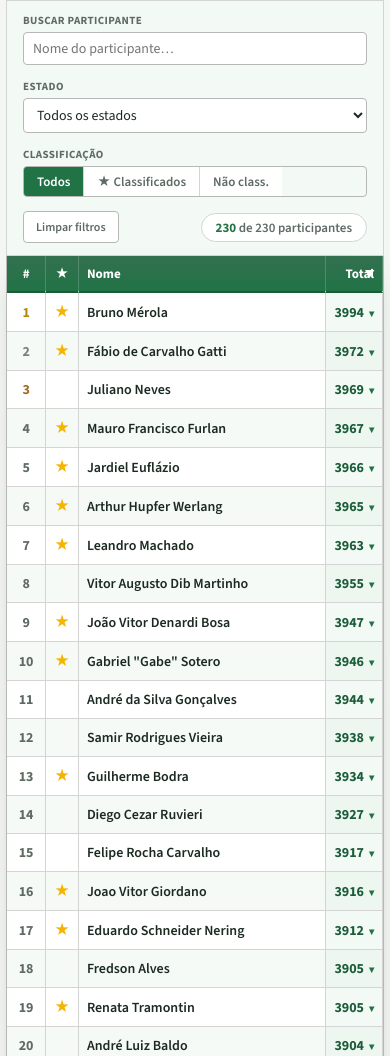
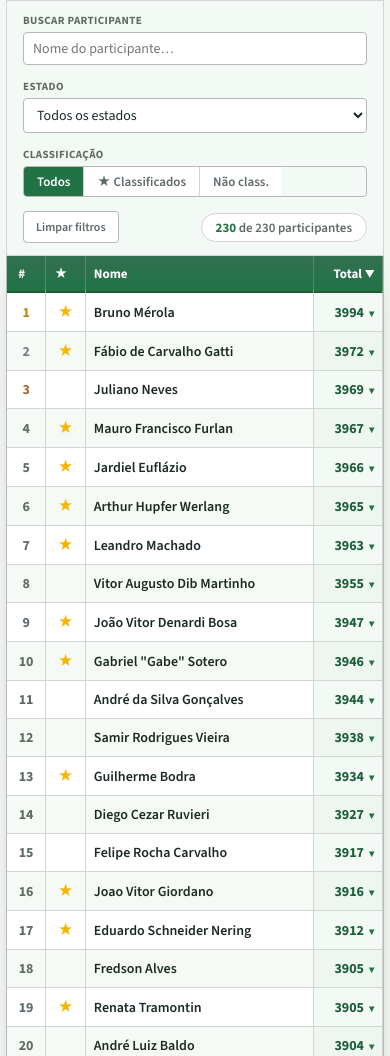
Before and after one commit to gabriellsotero/excel-esports-br-ranking-non-official, a plain HTML site: page index.html in a window 390 px wide. Shown: the part 1177-2233 px from the top of the page. Drawn offline with nearby package versions, Linux system fonts and the light colour scheme.

Commit message:
style(table): fix sort arrow overlap and center Total header

```diff
--- a/styles.css
+++ b/styles.css
@@ -141,7 +141,7 @@
     position:sticky;top:0;z-index:3;
     background:linear-gradient(180deg,var(--header-band),var(--excel-green));
     color:#fff;font-weight:700;text-align:right;font-size:14px;
-    padding:10px 11px;border-right:1px solid rgba(255,255,255,.18);
+    padding:10px 20px 10px 11px;border-right:1px solid rgba(255,255,255,.18);
     border-bottom:2px solid var(--excel-green-dark);
     cursor:pointer;user-select:none;
   }
@@ -170,6 +170,7 @@
   .pos.top1{color:#b8860b}.pos.top2{color:#7d7d7d}.pos.top3{color:#a06a2c}
   .star{color:var(--gold);font-size:15px}
   .dash{color:#c2c2c2}
+  thead th.col-total{text-align:center;padding-left:20px;padding-right:20px}
   tbody td.col-metric{background:var(--excel-green-lighter)}
   tbody tr.row-alt td.col-metric{background:#eef6f0}
   .strong{font-weight:700;color:var(--excel-green-dark)}
@@ -213,7 +214,7 @@
     .col-total{cursor:pointer}
     .col-total .tap-caret{display:inline-block}
     .col-total.expanded .tap-caret{transform:rotate(180deg)}
-    thead th{font-size:13px;padding:9px 8px}
+    thead th{font-size:13px;padding:9px 17px 9px 8px}
     tbody td{padding:9px 8px}
     table{font-size:14px}
     .name{white-space:normal;min-width:130px}
```
